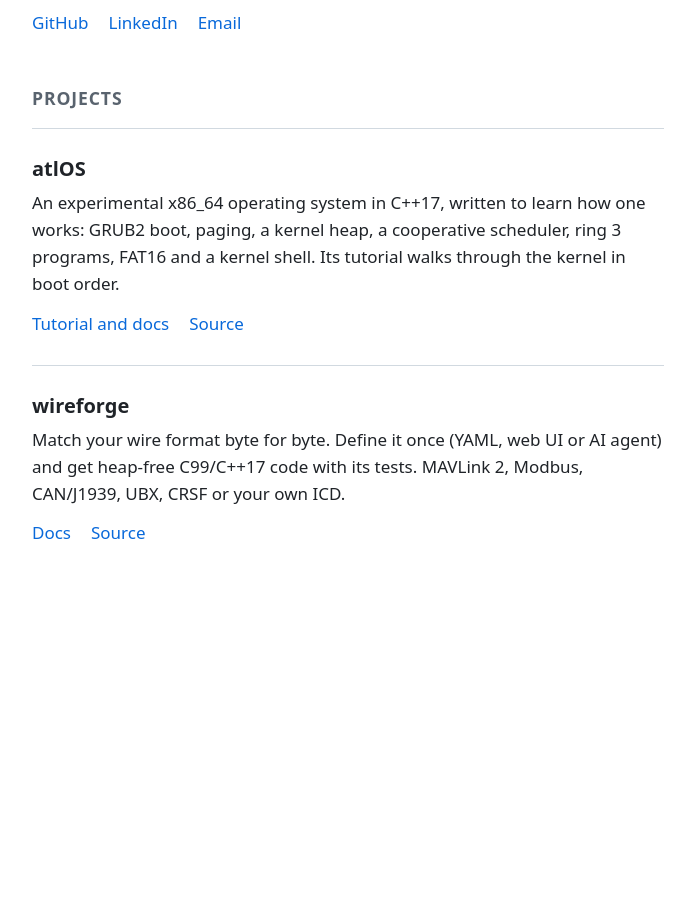
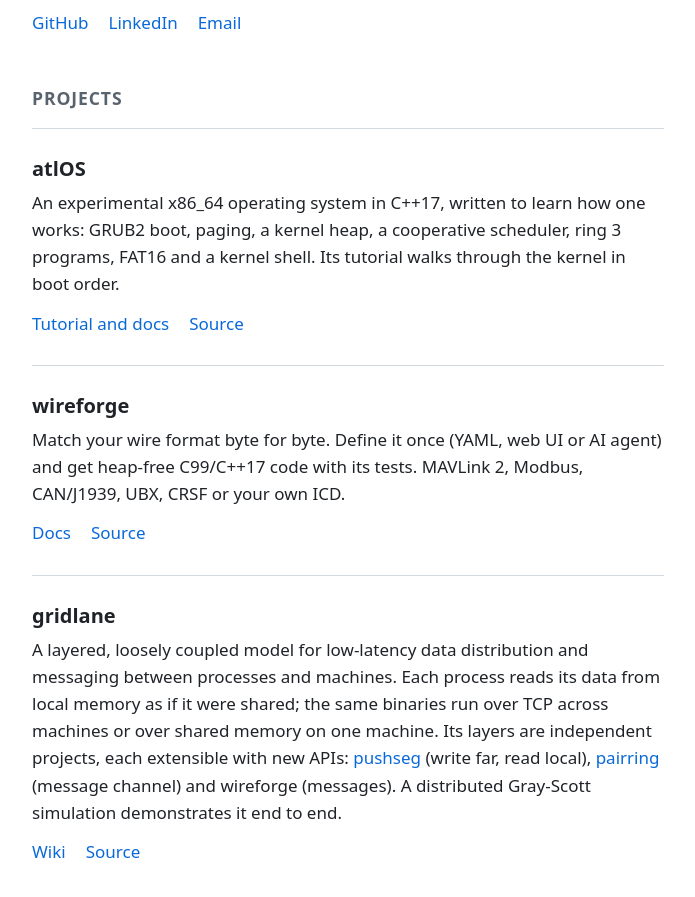
Before and after one commit to oguzhankynk/oguzhankynk.github.io, a plain HTML site: page index.html in a window 1280 px wide. Shown: the part 181-1078 px from the top of the page, without its empty margins (292-987 px from the left). Before the commit the page ends 820 px from the top, so only its background shows below. Drawn offline with Linux system fonts and the light colour scheme.

Commit message:
Add gridlane

```diff
--- a/index.html
+++ b/index.html
@@ -4,7 +4,7 @@
   <meta charset="utf-8">
   <meta name="viewport" content="width=device-width, initial-scale=1">
   <title>Oguzhan Kaynak</title>
-  <meta name="description" content="Oguzhan Kaynak, embedded software engineer: atlOS, wireforge and other projects.">
+  <meta name="description" content="Oguzhan Kaynak, embedded software engineer: atlOS, wireforge, gridlane and other projects.">
   <link rel="stylesheet" href="style.css">
   <base target="_blank">
 </head>
@@ -46,6 +46,24 @@
           <a href="https://github.com/oguzhankynk/wireforge">Source</a>
         </p>
       </article>
+
+      <article>
+        <h3><a href="https://github.com/oguzhankynk/gridlane">gridlane</a></h3>
+        <p>A layered, loosely coupled model for low-latency data distribution
+          and messaging between processes and machines. Each process reads
+          its data from local memory as if it were shared; the same binaries
+          run over TCP across machines or over shared memory on one machine.
+          Its layers are independent projects, each extensible with new APIs:
+          <a href="https://github.com/oguzhankynk/pushseg">pushseg</a>
+          (write far, read local),
+          <a href="https://github.com/oguzhankynk/pairring">pairring</a>
+          (message channel) and wireforge (messages). A distributed
+          Gray-Scott simulation demonstrates it end to end.</p>
+        <p class="links">
+          <a href="https://github.com/oguzhankynk/gridlane/wiki">Wiki</a>
+          <a href="https://github.com/oguzhankynk/gridlane">Source</a>
+        </p>
+      </article>
     </section>
   </main>
   <script>
```
